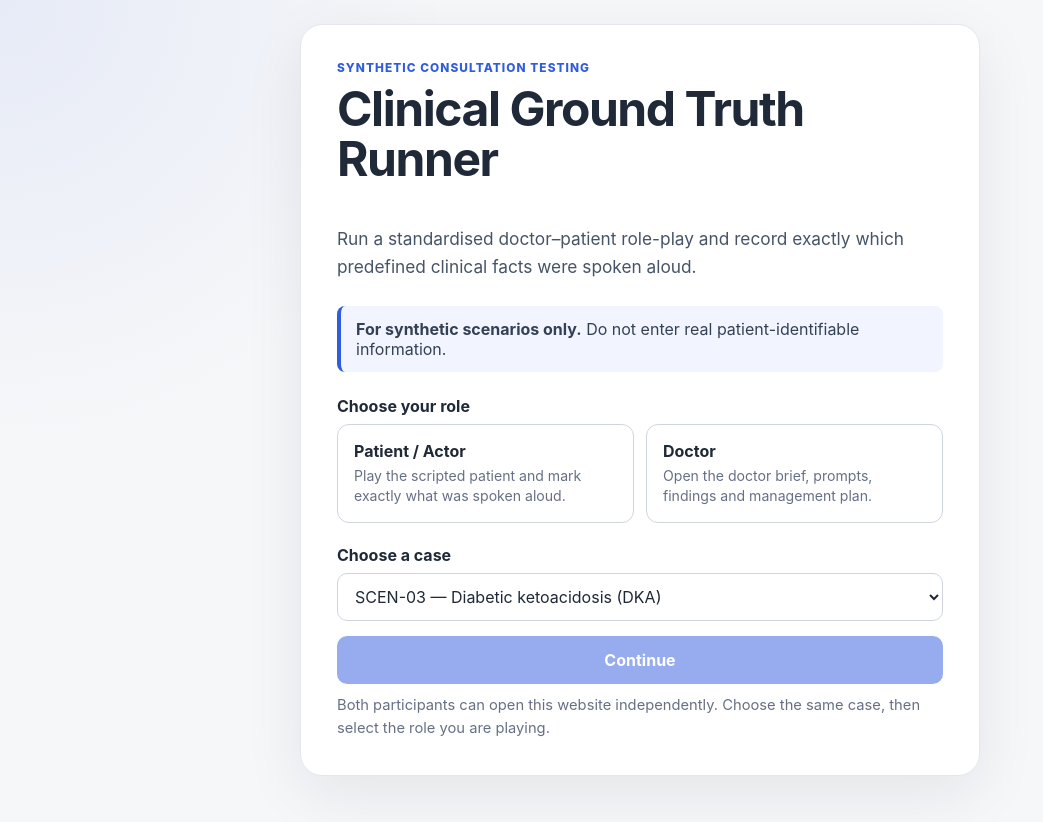
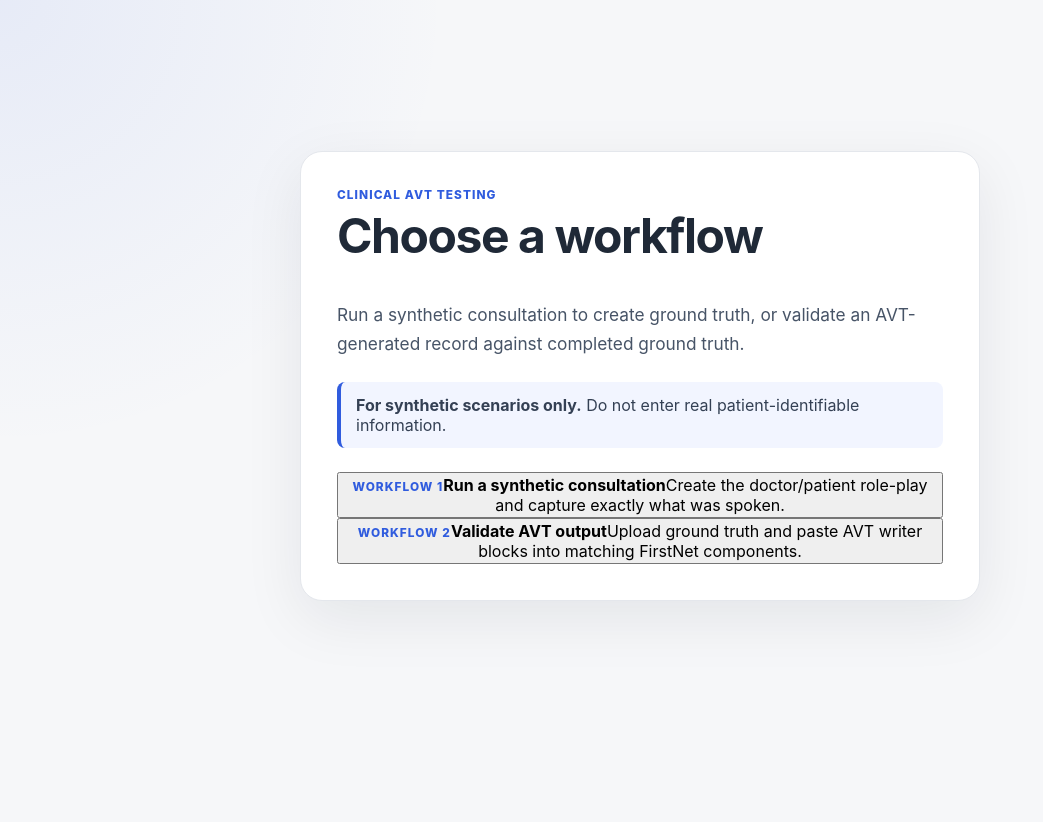
Before and after one commit to tukanzee/AVT-testing, a React (Vite) app: page / in a window 1280 px wide. Shown: the top 822 px of the page, without its empty margins (0-1043 px from the left). After the commit the page ends 800 px from the top, so only its background shows below. Built offline with nearby package versions, Linux system fonts and the light colour scheme.

Commit message:
Add dual workflow home and JSON export

```diff
--- a/src/App.tsx
+++ b/src/App.tsx
@@ -2,8 +2,11 @@ import { useEffect, useMemo, useRef, useState } from "react";
 import { cases, getCaseById } from "./data/cases";
 import type { ClinicalCase, GroundTruthItem } from "./types";
 import { exportGroundTruthPdf } from "./utils/pdf";
+import { exportGroundTruthJson } from "./utils/json";
+import ValidatorPage from "./validator/ValidatorPage";
 
 type Role = "doctor" | "patient" | null;
+type Workflow = "runner" | "validator" | null;
 
 function makeSessionId() {
   const stamp = new Date().toISOString().replace(/\D/g, "").slice(0, 14);
@@ -17,15 +20,25 @@ function makeSessionId() {
 
 function useQueryState() {
   const params = new URLSearchParams(window.location.search);
+  const workflow = (params.get("workflow") as Workflow) ?? null;
   const role = (params.get("role") as Role) ?? null;
   const caseId = params.get("case");
-  return { role, caseId };
+  return { workflow, role, caseId };
 }
 
-function setRoute(role: Role, caseId?: string) {
+function setRoute({
+  workflow,
+  role,
+  caseId
+}: {
+  workflow?: Workflow;
+  role?: Role;
+  caseId?: string;
+}) {
   const url = new URL(window.location.href);
   url.search = "";
   url.hash = "";
+  if (workflow) url.searchParams.set("workflow", workflow);
   if (role) url.searchParams.set("role", role);
   if (caseId) url.searchParams.set("case", caseId);
   window.history.pushState({}, "", url);
@@ -42,11 +55,19 @@ function App() {
   }, []);
 
   void routeVersion;
-  const { role, caseId } = useQueryState();
+  const { workflow, role, caseId } = useQueryState();
   const clinicalCase = getCaseById(caseId);
 
+  if (workflow === "validator") {
+    return <ValidatorPage onBack={() => setRoute({})} />;
+  }
+
+  if (!workflow && !role && !caseId) {
+    return <HomePage />;
+  }
+
   if (!role || !clinicalCase) {
-    return <LandingPage />;
+    return <RunnerLandingPage />;
   }
 
   if (role === "doctor") {
@@ -56,31 +77,57 @@ function App() {
   return <PatientView clinicalCase={clinicalCase} />;
 }
 
-function LandingPage() {
+function HomePage() {
+  return (
+    <main className="shell landing-shell">
+      <section className="hero-card home-card">
+        <div className="eyebrow">Clinical AVT testing</div>
+        <h1>Choose a workflow</h1>
+        <p className="lead">
+          Run a synthetic consultation to create ground truth, or validate an AVT-generated record against completed ground truth.
+        </p>
+        <div className="notice">
+          <strong>For synthetic scenarios only.</strong> Do not enter real patient-identifiable information.
+        </div>
+        <div className="workflow-choice">
+          <button className="workflow-card" onClick={() => setRoute({ workflow: "runner" })}>
+            <span className="eyebrow">Workflow 1</span>
+            <strong>Run a synthetic consultation</strong>
+            <span>Create the doctor/patient role-play and capture exactly what was spoken.</span>
+          </button>
+          <button className="workflow-card" onClick={() => setRoute({ workflow: "validator" })}>
+            <span className="eyebrow">Workflow 2</span>
+            <strong>Validate AVT output</strong>
+            <span>Upload ground truth and paste AVT writer blocks into matching FirstNet components.</span>
+          </button>
+        </div>
+      </section>
+    </main>
+  );
+}
+
+function RunnerLandingPage() {
   const [selectedRole, setSelectedRole] = useState<Exclude<Role, null> | null>(null);
   const [selectedCase, setSelectedCase] = useState(cases[0]?.id ?? "");
 
   const continueToRole = () => {
     if (!selectedRole || !selectedCase) return;
-
     if (selectedRole === "patient") {
       const sessionId = makeSessionId();
       localStorage.setItem(`ground-truth:active-session:${selectedCase}`, sessionId);
     }
-
-    setRoute(selectedRole, selectedCase);
+    setRoute({ workflow: "runner", role: selectedRole, caseId: selectedCase });
   };
 
   return (
     <main className="shell landing-shell">
       <section className="hero-card">
-        <div className="eyebrow">Synthetic consultation testing</div>
+        <button className="link-button" onClick={() => setRoute({})}>← Back to home</button>
+        <div className="eyebrow landing-eyebrow">Synthetic consultation testing</div>
         <h1>Clinical Ground Truth Runner</h1>
         <p className="lead">
-          Run a standardised doctor–patient role-play and record exactly which predefined clinical facts
-          were spoken aloud.
+          Run a standardised doctor–patient role-play and record exactly which predefined clinical facts were spoken aloud.
         </p>
-
         <div className="notice">
           <strong>For synthetic scenarios only.</strong> Do not enter real patient-identifiable information.
         </div>
@@ -89,27 +136,14 @@ function LandingPage() {
           <legend className="field-label">Choose your role</legend>
           <div className="role-choice">
             <label className={`role-option ${selectedRole === "patient" ? "selected" : ""}`}>
-              <input
-                type="radio"
-                name="role"
-                value="patient"
-                checked={selectedRole === "patient"}
-                onChange={() => setSelectedRole("patient")}
-              />
+              <input type="radio" name="role" value="patient" checked={selectedRole === "patient"} onChange={() => setSelectedRole("patient")} />
               <span className="role-option-content">
                 <strong>Patient / Actor</strong>
                 <span>Play the scripted patient and mark exactly what was spoken aloud.</span>
               </span>
             </label>
-
             <label className={`role-option ${selectedRole === "doctor" ? "selected" : ""}`}>
-              <input
-                type="radio"
-                name="role"
-                value="doctor"
-                checked={selectedRole === "doctor"}
-                onChange={() => setSelectedRole("doctor")}
-              />
+              <input type="radio" name="role" value="doctor" checked={selectedRole === "doctor"} onChange={() => setSelectedRole("doctor")} />
               <span className="role-option-content">
                 <strong>Doctor</strong>
                 <span>Open the doctor brief, prompts, findings and management plan.</span>
@@ -118,58 +152,26 @@ function LandingPage() {
           </div>
         </fieldset>
 
-        <label className="field-label" htmlFor="case-select">
-          Choose a case
-        </label>
-        <select
-          id="case-select"
-          className="select"
-          value={selectedCase}
-          onChange={(event) => setSelectedCase(event.target.value)}
-        >
-          {cases.map((item) => (
-            <option key={item.id} value={item.id}>
-              {item.id} — {item.title}
-            </option>
-          ))}
+        <label className="field-label" htmlFor="case-select">Choose a case</label>
+        <select id="case-select" className="select" value={selectedCase} onChange={(event) => setSelectedCase(event.target.value)}>
+          {cases.map((item) => <option key={item.id} value={item.id}>{item.id} — {item.title}</option>)}
         </select>
 
-        <button
-          className="primary-button large-button"
-          onClick={continueToRole}
-          disabled={!selectedRole}
-        >
-          Continue
-        </button>
-
-        <p className="subtle landing-help">
-          Both participants can open this website independently. Choose the same case, then select the role you are playing.
-        </p>
+        <button className="primary-button large-button" onClick={continueToRole} disabled={!selectedRole}>Continue</button>
+        <p className="subtle landing-help">Both participants can open this website independently. Choose the same case, then select the role you are playing.</p>
       </section>
     </main>
   );
 }
 
-function TopBar({
-  clinicalCase,
-  role
-}: {
-  clinicalCase: ClinicalCase;
-  role: "doctor" | "patient";
-}) {
+function TopBar({ clinicalCase, role }: { clinicalCase: ClinicalCase; role: "doctor" | "patient" }) {
   return (
     <header className="topbar">
       <div>
-        <button className="link-button" onClick={() => setRoute(null)}>
-          ← Choose role / case
-        </button>
-        <div className="topbar-title">
-          {clinicalCase.id} · {clinicalCase.title}
+        <button className="link-button" onClick={() => setRoute({ workflow: "runner" })}>← Choose role / case</button>
+        <div className="topbar-title">{clinicalCase.id} · {clinicalCase.title}</div>
       </div>
-      </div>
-      <div className="role-badge">
-        {role === "doctor" ? "Doctor view" : "Patient / ground truth"}
-      </div>
+      <div className="role-badge">{role === "doctor" ? "Doctor view" : "Patient / ground truth"}</div>
     </header>
   );
 }
@@ -178,56 +180,29 @@ function DoctorView({ clinicalCase }: { clinicalCase: ClinicalCase }) {
   return (
     <main className="shell">
       <TopBar clinicalCase={clinicalCase} role="doctor" />
-
       <section className="panel doctor-brief">
         <div className="eyebrow">Doctor brief</div>
         <h1>{clinicalCase.title}</h1>
-        <div className="meta-row">
-          <span>{clinicalCase.setting}</span>
-          <span>{clinicalCase.specialty}</span>
-        </div>
+        <div className="meta-row"><span>{clinicalCase.setting}</span><span>{clinicalCase.specialty}</span></div>
         <p>{clinicalCase.doctorBrief}</p>
       </section>
-
       <div className="two-column">
         <section>
           <h2>Suggested history prompts</h2>
-          <p className="section-intro">
-            These are prompts only. Phrase them naturally and use as many or as few as needed.
-          </p>
-
+          <p className="section-intro">These are prompts only. Phrase them naturally and use as many or as few as needed.</p>
           {clinicalCase.doctorPromptSections.map((section) => (
             <details className="accordion" key={section.title} open>
               <summary>{section.title}</summary>
-              <ul className="prompt-list">
-                {section.prompts.map((prompt) => (
-                  <li key={prompt}>{prompt}</li>
-                ))}
-              </ul>
+              <ul className="prompt-list">{section.prompts.map((prompt) => <li key={prompt}>{prompt}</li>)}</ul>
             </details>
           ))}
         </section>
-
         <section>
           <h2>Available examination findings</h2>
-          <p className="section-intro">
-            These are the simulated findings available to you. Read out whichever findings you would normally verbalise.
-          </p>
-
-          <DoctorFactGroup
-            title="Observations & examination"
-            items={clinicalCase.examinationItems}
-          />
-
-          <DoctorFactGroup
-            title="Available bedside tests / initial results"
-            items={clinicalCase.investigationItems}
-          />
-
-          <DoctorFactGroup
-            title="Management / plan prompts"
-            items={clinicalCase.planItems}
-          />
+          <p className="section-intro">These are the simulated findings available to you. Read out whichever findings you would normally verbalise.</p>
+          <DoctorFactGroup title="Observations & examination" items={clinicalCase.examinationItems} />
+          <DoctorFactGroup title="Available bedside tests / initial results" items={clinicalCase.investigationItems} />
+          <DoctorFactGroup title="Management / plan prompts" items={clinicalCase.planItems} />
         </section>
       </div>
     </main>
@@ -235,16 +210,7 @@ function DoctorView({ clinicalCase }: { clinicalCase: ClinicalCase }) {
 }
 
 function DoctorFactGroup({ title, items }: { title: string; items: GroundTruthItem[] }) {
-  return (
-    <div className="doctor-fact-group">
-      <h3>{title}</h3>
-      <ul className="fact-bullets">
-        {items.map((item) => (
-          <li key={item.id}>{item.label}</li>
-        ))}
-      </ul>
-    </div>
-  );
+  return <div className="doctor-fact-group"><h3>{title}</h3><ul className="fact-bullets">{items.map((item) => <li key={item.id}>{item.label}</li>)}</ul></div>;
 }
 
 function PatientView({ clinicalCase }: { clinicalCase: ClinicalCase }) {
@@ -252,25 +218,20 @@ function PatientView({ clinicalCase }: { clinicalCase: ClinicalCase }) {
   const [sessionId] = useState(() => {
     const existing = localStorage.getItem(activeSessionKey);
     if (existing) return existing;
-
     const created = makeSessionId();
     localStorage.setItem(activeSessionKey, created);
     return created;
   });
 
-  const allItems = useMemo(
-    () => [
+  const allItems = useMemo(() => [
     ...clinicalCase.historyItems,
     ...clinicalCase.examinationItems,
     ...clinicalCase.investigationItems,
     ...clinicalCase.planItems
-    ],
-    [clinicalCase]
-  );
+  ], [clinicalCase]);
 
   const storageKey = `ground-truth:${clinicalCase.id}:${sessionId}`;
   const notesKey = `${storageKey}:notes`;
-
   const [selectedIds, setSelectedIds] = useState<Set<string>>(() => {
     try {
       const stored = localStorage.getItem(storageKey);
@@ -279,43 +240,29 @@ function PatientView({ clinicalCase }: { clinicalCase: ClinicalCase }) {
       return new Set();
     }
   });
-
   const [additionalNotes, setAdditionalNotes] = useState(() => localStorage.getItem(notesKey) ?? "");
   const [showSummary, setShowSummary] = useState(false);
   const groundTruthRef = useRef<HTMLElement | null>(null);
 
-  useEffect(() => {
-    localStorage.setItem(storageKey, JSON.stringify(Array.from(selectedIds)));
-  }, [selectedIds, storageKey]);
+  useEffect(() => { localStorage.setItem(storageKey, JSON.stringify(Array.from(selectedIds))); }, [selectedIds, storageKey]);
+  useEffect(() => { localStorage.setItem(notesKey, additionalNotes); }, [additionalNotes, notesKey]);
 
-  useEffect(() => {
-    localStorage.setItem(notesKey, additionalNotes);
-  }, [additionalNotes, notesKey]);
-
-  const toggleItem = (id: string) => {
-    setSelectedIds((current) => {
+  const toggleItem = (id: string) => setSelectedIds((current) => {
     const next = new Set(current);
-      if (next.has(id)) next.delete(id);
-      else next.add(id);
+    if (next.has(id)) next.delete(id); else next.add(id);
     return next;
   });
-  };
+
+  const selectedItems = allItems.filter((item) => selectedIds.has(item.id));
+  const exportArgs = { clinicalCase, sessionId, selectedItems, additionalNotes };
 
   const handleViewGroundTruth = () => {
     setShowSummary(true);
-    window.setTimeout(() => {
-      groundTruthRef.current?.scrollIntoView({
-        behavior: "smooth",
-        block: "start"
-      });
-    }, 60);
+    window.setTimeout(() => groundTruthRef.current?.scrollIntoView({ behavior: "smooth", block: "start" }), 60);
   };
 
-  const selectedItems = allItems.filter((item) => selectedIds.has(item.id));
-
   const resetSession = () => {
-    const ok = window.confirm("Clear all ticks and free text for this session?");
-    if (!ok) return;
+    if (!window.confirm("Clear all ticks and free text for this session?")) return;
     setSelectedIds(new Set());
     setAdditionalNotes("");
     setShowSummary(false);
@@ -326,67 +273,28 @@ function PatientView({ clinicalCase }: { clinicalCase: ClinicalCase }) {
   return (
     <main className="shell">
       <TopBar clinicalCase={clinicalCase} role="patient" />
-
       <section className="panel patient-profile">
         <div className="eyebrow">Patient role</div>
-        <h1>
-          {clinicalCase.patientName}, {clinicalCase.patientAge}
-        </h1>
+        <h1>{clinicalCase.patientName}, {clinicalCase.patientAge}</h1>
         <p>{clinicalCase.patientPortrayal}</p>
-        <div className="opening-line">
-          <span>Opening line</span>
-          “{clinicalCase.openingLine}”
-        </div>
+        <div className="opening-line"><span>Opening line</span>“{clinicalCase.openingLine}”</div>
       </section>
 
       <div className="patient-layout">
         <section className="checklist-column">
           <h2>Patient history</h2>
-          <p className="section-intro">
-            Tick an item only after that information has actually been said aloud.
-          </p>
-          <Checklist
-            items={clinicalCase.historyItems}
-            selectedIds={selectedIds}
-            onToggle={toggleItem}
-            showPatientWording
-          />
-
+          <p className="section-intro">Tick an item only after that information has actually been said aloud.</p>
+          <Checklist items={clinicalCase.historyItems} selectedIds={selectedIds} onToggle={toggleItem} showPatientWording />
           <h2>Examination & observations</h2>
-          <p className="section-intro">
-            These are the same simulated findings visible to the doctor. Tick them when you hear the doctor say them aloud.
-          </p>
-          <Checklist
-            items={clinicalCase.examinationItems}
-            selectedIds={selectedIds}
-            onToggle={toggleItem}
-          />
-
+          <p className="section-intro">These are the same simulated findings visible to the doctor. Tick them when you hear the doctor say them aloud.</p>
+          <Checklist items={clinicalCase.examinationItems} selectedIds={selectedIds} onToggle={toggleItem} />
           <h2>Investigations / initial results</h2>
-          <Checklist
-            items={clinicalCase.investigationItems}
-            selectedIds={selectedIds}
-            onToggle={toggleItem}
-          />
-
+          <Checklist items={clinicalCase.investigationItems} selectedIds={selectedIds} onToggle={toggleItem} />
           <h2>Plan / actions / teams</h2>
-          <Checklist
-            items={clinicalCase.planItems}
-            selectedIds={selectedIds}
-            onToggle={toggleItem}
-          />
-
+          <Checklist items={clinicalCase.planItems} selectedIds={selectedIds} onToggle={toggleItem} />
           <h2>Anything else that was said?</h2>
-          <p className="section-intro">
-            Use this only for clinically relevant spoken information that is not already represented above.
-          </p>
-          <textarea
-            className="notes"
-            rows={6}
-            value={additionalNotes}
-            onChange={(event) => setAdditionalNotes(event.target.value)}
-            placeholder="e.g. The doctor said the patient would be admitted under acute medicine..."
-          />
+          <p className="section-intro">Use this only for clinically relevant spoken information that is not already represented above.</p>
+          <textarea className="notes" rows={6} value={additionalNotes} onChange={(event) => setAdditionalNotes(event.target.value)} placeholder="e.g. The doctor said the patient would be admitted under acute medicine..." />
         </section>
 
         <aside className="sticky-summary">
@@ -395,31 +303,10 @@ function PatientView({ clinicalCase }: { clinicalCase: ClinicalCase }) {
             <div className="big-number">{selectedItems.length}</div>
             <div className="subtle">predefined facts marked as spoken</div>
             <div className="autosave-note">Autosaved on this device</div>
-
-            <button
-              className="primary-button"
-              onClick={handleViewGroundTruth}
-            >
-              View ground truth
-            </button>
-
-            <button
-              className="secondary-button"
-              onClick={() =>
-                exportGroundTruthPdf({
-                  clinicalCase,
-                  sessionId,
-                  selectedItems,
-                  additionalNotes
-                })
-              }
-            >
-              Save ground truth PDF
-            </button>
-
-            <button className="danger-link" onClick={resetSession}>
-              Reset this session
-            </button>
+            <button className="primary-button" onClick={handleViewGroundTruth}>View ground truth</button>
+            <button className="secondary-button" onClick={() => exportGroundTruthPdf(exportArgs)}>Save ground truth PDF</button>
+            <button className="secondary-button" onClick={() => exportGroundTruthJson(exportArgs)}>Save ground truth JSON</button>
+            <button className="danger-link" onClick={resetSession}>Reset this session</button>
           </div>
         </aside>
       </div>
@@ -427,9 +314,7 @@ function PatientView({ clinicalCase }: { clinicalCase: ClinicalCase }) {
       {showSummary && (
         <section ref={groundTruthRef} className="panel ground-truth-panel">
           <h2>Ground truth preview</h2>
-          <p className="section-intro">
-            This is the subset of information recorded as having been spoken aloud during this session.
-          </p>
+          <p className="section-intro">This is the subset of information recorded as having been spoken aloud during this session.</p>
           <GroundTruthPreview items={selectedItems} additionalNotes={additionalNotes} />
         </section>
       )}
@@ -437,12 +322,7 @@ function PatientView({ clinicalCase }: { clinicalCase: ClinicalCase }) {
   );
 }
 
-function Checklist({
-  items,
-  selectedIds,
-  onToggle,
-  showPatientWording = false
-}: {
+function Checklist({ items, selectedIds, onToggle, showPatientWording = false }: {
   items: GroundTruthItem[];
   selectedIds: Set<string>;
   onToggle: (id: string) => void;
@@ -462,16 +342,10 @@ function Checklist({
             const checked = selectedIds.has(item.id);
             return (
               <label className={`check-row ${checked ? "checked" : ""}`} key={item.id}>
-                <input
-                  type="checkbox"
-                  checked={checked}
-                  onChange={() => onToggle(item.id)}
-                />
+                <input type="checkbox" checked={checked} onChange={() => onToggle(item.id)} />
                 <span className="check-content">
                   <strong>{item.label}</strong>
-                  {showPatientWording && item.patientWording && (
-                    <span className="example-wording">“{item.patientWording}”</span>
-                  )}
+                  {showPatientWording && item.patientWording && <span className="example-wording">“{item.patientWording}”</span>}
                 </span>
               </label>
             );
@@ -482,17 +356,8 @@ function Checklist({
   );
 }
 
-function GroundTruthPreview({
-  items,
-  additionalNotes
-}: {
-  items: GroundTruthItem[];
-  additionalNotes: string;
-}) {
-  if (items.length === 0 && !additionalNotes.trim()) {
-    return <div className="empty-state">Nothing has been marked as spoken yet.</div>;
-  }
-
+function GroundTruthPreview({ items, additionalNotes }: { items: GroundTruthItem[]; additionalNotes: string }) {
+  if (items.length === 0 && !additionalNotes.trim()) return <div className="empty-state">Nothing has been marked as spoken yet.</div>;
   const grouped = items.reduce<Record<string, GroundTruthItem[]>>((acc, item) => {
     (acc[item.domain] ??= []).push(item);
     return acc;
@@ -503,19 +368,10 @@ function GroundTruthPreview({
       {Object.entries(grouped).map(([domain, domainItems]) => (
         <div className="preview-group" key={domain}>
           <h3>{domain}</h3>
-          <ul>
-            {domainItems.map((item) => (
-              <li key={item.id}>{item.label}</li>
-            ))}
-          </ul>
+          <ul>{domainItems.map((item) => <li key={item.id}>{item.label}</li>)}</ul>
         </div>
       ))}
-      {additionalNotes.trim() && (
-        <div className="preview-group">
-          <h3>Additional spoken information</h3>
-          <p>{additionalNotes}</p>
-        </div>
-      )}
+      {additionalNotes.trim() && <div className="preview-group"><h3>Additional spoken information</h3><p>{additionalNotes}</p></div>}
     </div>
   );
 }
```
Lines whose indentation alone changed are shown as unchanged.
